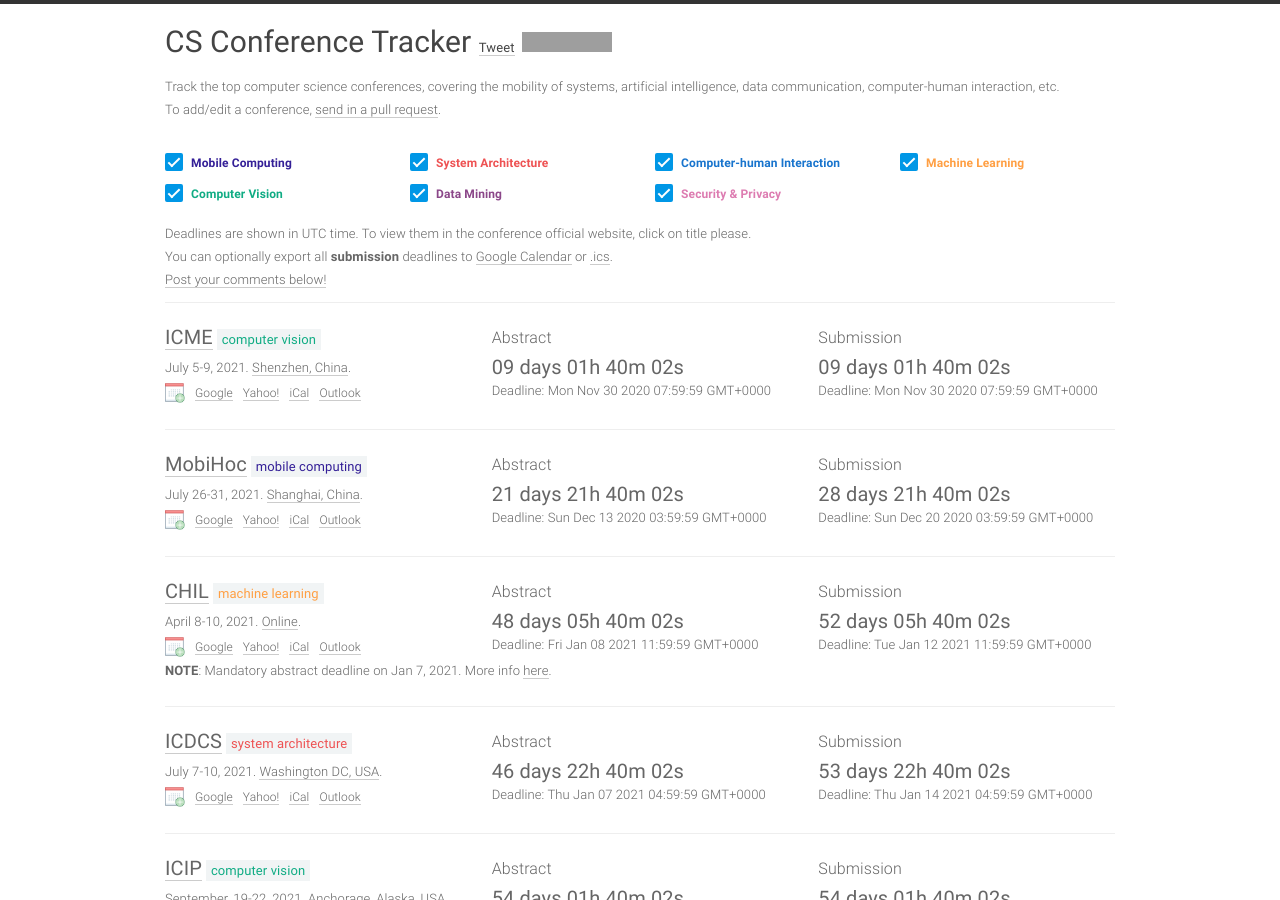
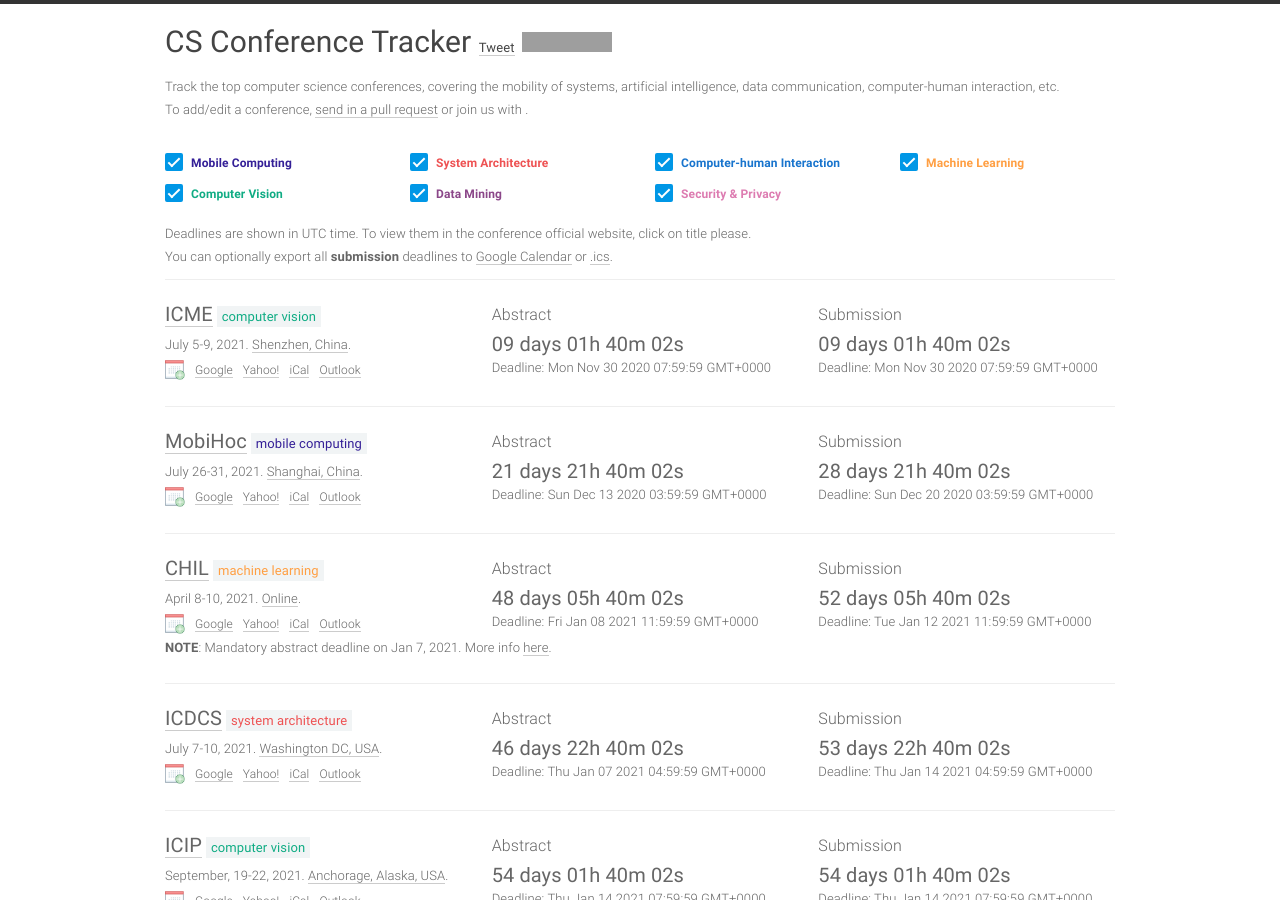
Before and after one commit to nick-ivanov/nickivanov.me, a Jekyll site: the page built from conference/index.html, in a window 1280 px wide and 900 px high. Built offline with Jekyll 4.4.1, drawn with Linux system fonts in a browser that asks for light colours; nearby versions of some CDN libraries; comment, search, counter and statistics services are not loaded; grey boxes are pictures that could not be loaded.

Commit message:
add conference tracker comments

```diff
--- a/_layouts/conf.html
+++ b/_layouts/conf.html
@@ -42,7 +42,7 @@
                 </div>
                 <div class="meta col-xs-12">
                   {{ site.description }}<br>
-                  To add/edit a conference, <a target="_blank" href="//github.com/{{ site.github_username }}/{{ site.github_repo }}">send in a pull request</a>.
+                  To add/edit a conference, <a target="_blank" href="//github.com/{{ site.github_username }}/{{ site.github_repo }}">send in a pull request</a> or join us with <a href="{{ site.url }}/{{site.domain}}/#disqus_thread" data-disqus-identifier="{{site.domain}}"></a><script id="dsq-count-scr" src="//{{site.disqus.shortname}}.disqus.com/count.js" async></script>.
                 </div>
             </div>
             <br>
@@ -77,9 +77,9 @@
                 <a href="https://calendar.google.com/calendar/r?cid={{ site.url }}/ai-deadlines.ics">Google Calendar</a> or
                 <a href="/ai-deadlines.ics">.ics</a>.
               </div>
-              <div class="meta col-xs-12">
+              <!-- <div class="meta col-xs-12">
                 <a href="{{ site.url }}/{{site.domain}}/#disqus_thread" data-disqus-identifier="{{site.domain}}">Post your comments below!</a>
-              </div>
+              </div> -->
             </div>
         </div>
         <div id="confs">
@@ -393,6 +393,5 @@
     //   ga('create', '{{ site.ga_id }}', 'auto');
     //   ga('send', 'pageview');
     </script>
-    <script id="dsq-count-scr" src="//{{site.disqus.shortname}}.disqus.com/count.js" async></script>
   </body>
 </html>
```
